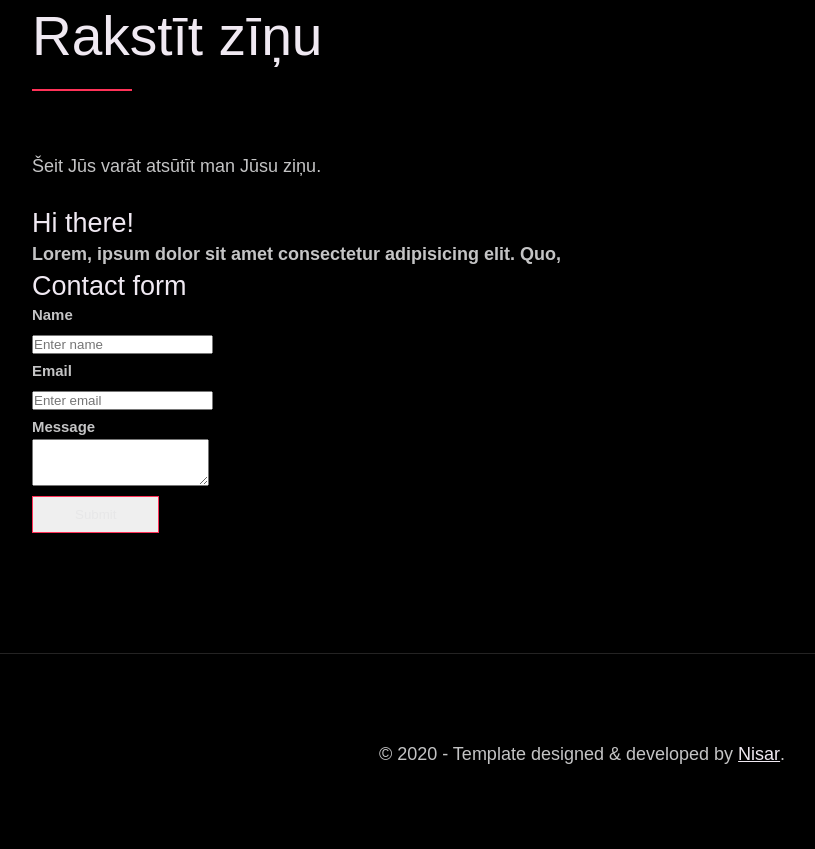
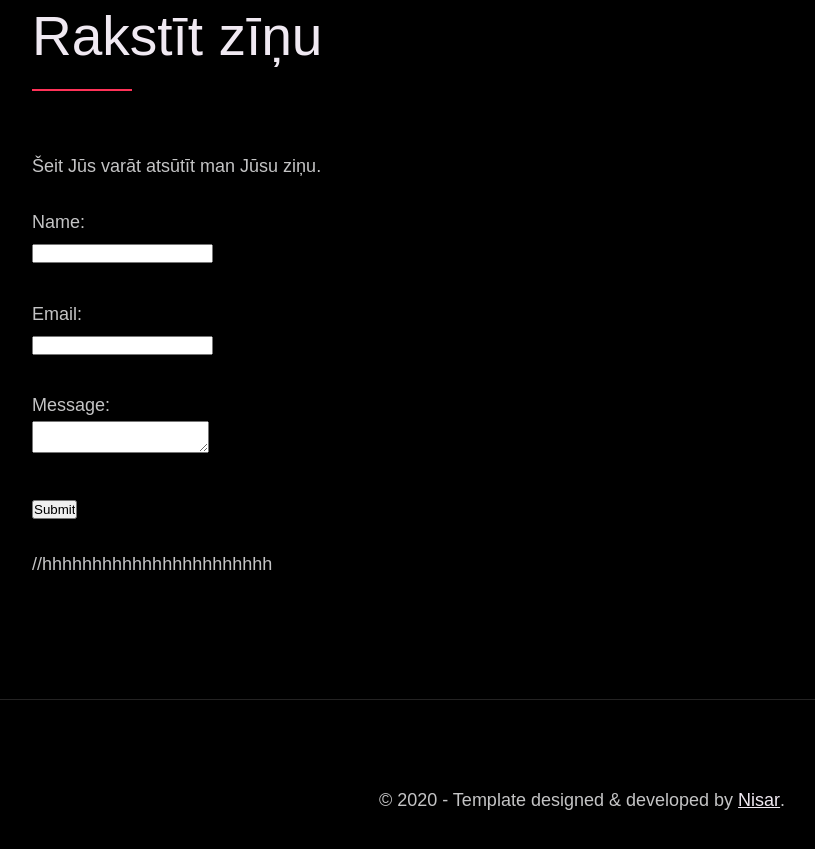
Before and after one commit to MarijaZaiceva/MarijaZaiceva.github.io, a plain HTML site: page index.html in a window 1280 px wide. Shown: the part 1590-2439 px from the top of the page, without its empty margins (58-873 px from the left). Before the commit the page ends 2415 px from the top, so only its background shows below. Drawn offline with nearby package versions, Linux system fonts and the light colour scheme; a web font is replaced by a local one.

Commit message:
e-mail fixes

```diff
--- a/index.html
+++ b/index.html
@@ -106,57 +106,24 @@
           Šeit Jūs varāt atsūtīt man Jūsu ziņu.
         </p>
         <!-- Replace the email with yours -->
-        <script src="index.js"></script>
+        <form id="contactForm">
+          <label for="name">Name:</label><br>
+          <input type="text" id="name" name="name" required><br><br>
 
-        <script
-          type="text/javascript"
-          src="https://cdn.jsdelivr.net/npm/@emailjs/browser@3/dist/email.min.js"
-        ></script>
-        <script type="text/javascript">
-          (function () {
-            emailjs.init("J01QMSmqj93QY8gmJ");
-          })();
-        </script>
-      </head>
-      <body>
-        <div class="container border mt-3 bg-light">
-          <div class="row">
-            <div class="col-md-6 p-5 bg-primary text-white">
-              <h1>Hi there!</h1>
-              <h4>
-                Lorem, ipsum dolor sit amet consectetur adipisicing elit. Quo,
-              </h4>
-            </div>
-            <div class="col-md-6 border-left py-3">
-              <h1>Contact form</h1>
-              <div class="form-group">
-                <h5 for="name">Name</h5>
-                <input
-                  type="text"
-                  class="form-control"
-                  id="name"
-                  placeholder="Enter name"
-                />
-              </div>
-              <div class="form-group">
-                <h5 for="email">Email</h5>
-                <input
-                  type="email"
-                  class="form-control"
-                  id="email"
-                  placeholder="Enter email"
-                />
-              </div>
-              <div class="form-group">
-                <h5 for="message">Message</h5>
-                <textarea class="form-control" id="message" rows="3"></textarea>
-              </div>
-              <button class="btn btn-primary" onclick="sendMail()">Submit</button>
-            </div>
-          </div>
-        </div>
-      </body>
+          <label for="email">Email:</label><br>
+          <input type="email" id="email" name="email" required><br><br>
 
+          <label for="message">Message:</label><br>
+          <textarea id="message" name="message" required></textarea><br><br>
+
+          <input type="submit" value="Submit">
+      </form>
+
+      <p id="responseMessage"></p>
+
+      <script src = "contact.js"></script>
+
+        //hhhhhhhhhhhhhhhhhhhhhhh
       </div>
     </div>
   </section>
```
